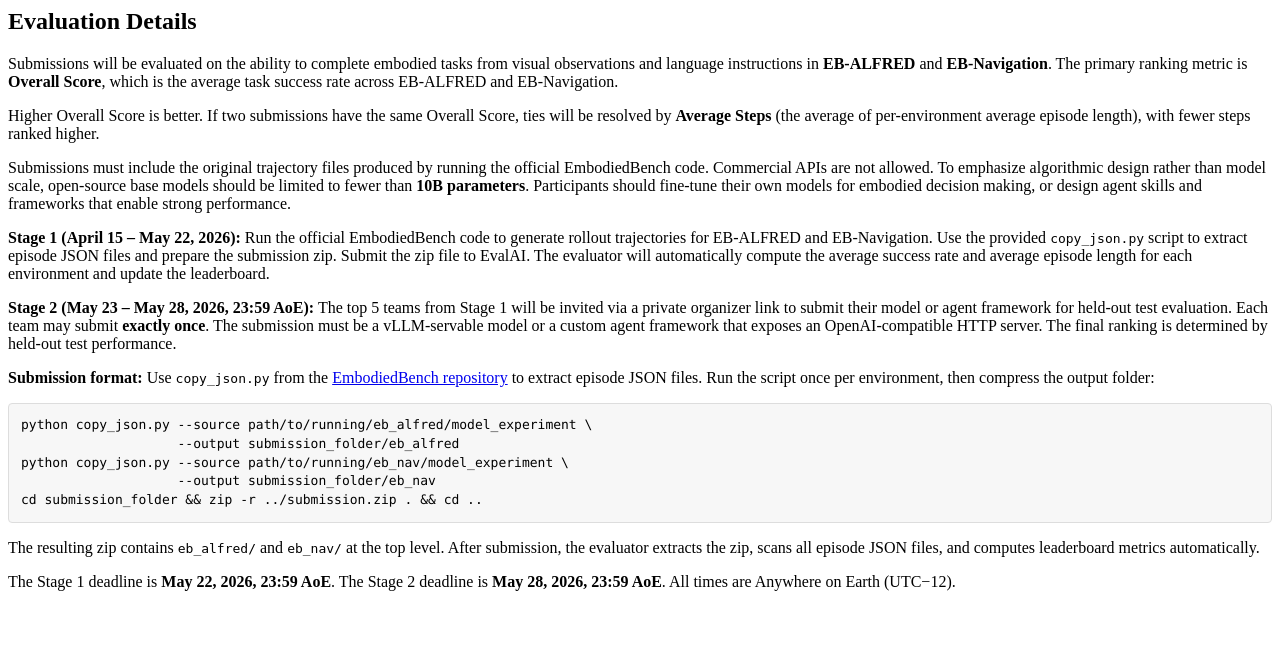
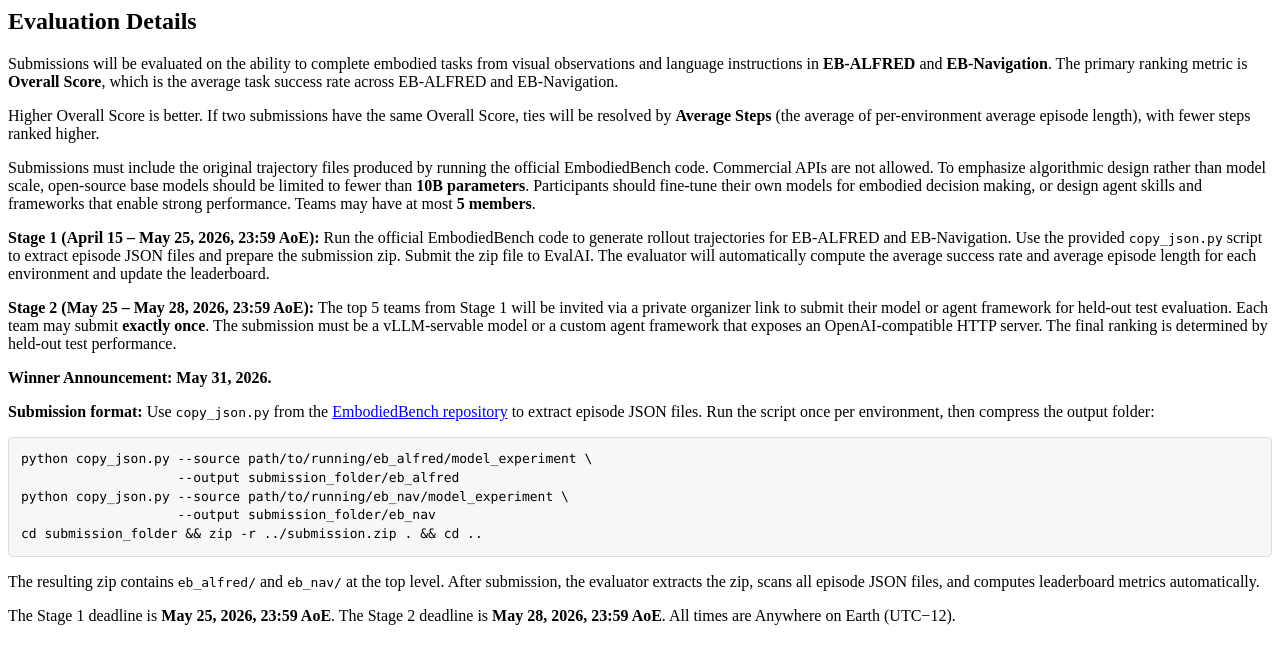
Before and after one commit to YangRui2015/EmbodiedBench-Challenge, a Python web app: template templates/evaluation_details.html in a window 1280 px wide. Shown: the top 664 px of the page. Run offline with Jinja, Linux system fonts and the light colour scheme; the template is opened without the code that fills it, so the values that code supplies are empty.

Commit message:
Update schedule, team size limit, and winner announcement date
- Phase 1 end: May 25 (was May 22)
- Phase 2 start: May 25 (was May 23)
- Winner announcement: May 31, 2026
- Max team size: 5 members
- Add key dates section to main description

Co-Authored-By: Claude Sonnet 4.6 <noreply@anthropic.com>

```diff
--- a/challenge_config.yaml
+++ b/challenge_config.yaml
@@ -14,6 +14,7 @@ remote_evaluation: True
 start_date: 2026-04-15 00:00:00
 end_date: 2026-05-28 23:59:59
 published: True
+max_participants_per_team: 5
 tags:
   - embodied-ai
   - multimodal-large-language-models
@@ -65,7 +66,7 @@ challenge_phases:
     disable_logs: False
     is_submission_public: True
     start_date: 2026-04-15 00:00:00
-    end_date: 2026-05-22 23:59:59
+    end_date: 2026-05-25 23:59:59
     test_annotation_file: annotations/test_annotations_devsplit.json
     codename: dev
     max_submissions_per_day: 5
@@ -104,7 +105,7 @@ challenge_phases:
     allowed_email_ids: []
     disable_logs: False
     is_submission_public: True
-    start_date: 2026-05-23 00:00:00
+    start_date: 2026-05-25 00:00:00
     end_date: 2026-05-28 23:59:59
     test_annotation_file: annotations/test_annotations_testsplit.json
     codename: test
--- a/templates/challenge_phase_1_description.html
+++ b/templates/challenge_phase_1_description.html
@@ -5,7 +5,7 @@
 </p>
 
 <p>
-  This phase runs from <strong>April 15, 2026</strong> to <strong>May 22, 2026, 23:59 AoE</strong>. All times are Anywhere on Earth (UTC−12).
+  This phase runs from <strong>April 15, 2026</strong> to <strong>May 25, 2026, 23:59 AoE</strong>. All times are Anywhere on Earth (UTC−12).
 </p>
 
 <p>
--- a/templates/challenge_phase_2_description.html
+++ b/templates/challenge_phase_2_description.html
@@ -5,7 +5,7 @@
 </p>
 
 <p>
-  This phase runs from <strong>May 23, 2026</strong> to <strong>May 28, 2026, 23:59 AoE (Anywhere on Earth)</strong>.
+  This phase runs from <strong>May 25, 2026</strong> to <strong>May 28, 2026, 23:59 AoE (Anywhere on Earth)</strong>.
 </p>
 
 <h3>Eligibility</h3>
@@ -62,5 +62,5 @@
 </ul>
 
 <p>
-  The final ranking will be determined by the held-out test set evaluation results. The deadline is <strong>May 28, 2026, 23:59 AoE (Anywhere on Earth)</strong>.
+  The final ranking will be determined by the held-out test set evaluation results. The deadline is <strong>May 28, 2026, 23:59 AoE (Anywhere on Earth)</strong>. Winners will be announced on <strong>May 31, 2026</strong>.
 </p>
--- a/templates/evaluation_details.html
+++ b/templates/evaluation_details.html
@@ -9,15 +9,19 @@
 </p>
 
 <p>
-  Submissions must include the original trajectory files produced by running the official EmbodiedBench code. Commercial APIs are not allowed. To emphasize algorithmic design rather than model scale, open-source base models should be limited to fewer than <strong>10B parameters</strong>. Participants should fine-tune their own models for embodied decision making, or design agent skills and frameworks that enable strong performance.
+  Submissions must include the original trajectory files produced by running the official EmbodiedBench code. Commercial APIs are not allowed. To emphasize algorithmic design rather than model scale, open-source base models should be limited to fewer than <strong>10B parameters</strong>. Participants should fine-tune their own models for embodied decision making, or design agent skills and frameworks that enable strong performance. Teams may have at most <strong>5 members</strong>.
 </p>
 
 <p>
-  <strong>Stage 1 (April 15 – May 22, 2026):</strong> Run the official EmbodiedBench code to generate rollout trajectories for EB-ALFRED and EB-Navigation. Use the provided <code>copy_json.py</code> script to extract episode JSON files and prepare the submission zip. Submit the zip file to EvalAI. The evaluator will automatically compute the average success rate and average episode length for each environment and update the leaderboard.
+  <strong>Stage 1 (April 15 – May 25, 2026, 23:59 AoE):</strong> Run the official EmbodiedBench code to generate rollout trajectories for EB-ALFRED and EB-Navigation. Use the provided <code>copy_json.py</code> script to extract episode JSON files and prepare the submission zip. Submit the zip file to EvalAI. The evaluator will automatically compute the average success rate and average episode length for each environment and update the leaderboard.
 </p>
 
 <p>
-  <strong>Stage 2 (May 23 – May 28, 2026, 23:59 AoE):</strong> The top 5 teams from Stage 1 will be invited via a private organizer link to submit their model or agent framework for held-out test evaluation. Each team may submit <strong>exactly once</strong>. The submission must be a vLLM-servable model or a custom agent framework that exposes an OpenAI-compatible HTTP server. The final ranking is determined by held-out test performance.
+  <strong>Stage 2 (May 25 – May 28, 2026, 23:59 AoE):</strong> The top 5 teams from Stage 1 will be invited via a private organizer link to submit their model or agent framework for held-out test evaluation. Each team may submit <strong>exactly once</strong>. The submission must be a vLLM-servable model or a custom agent framework that exposes an OpenAI-compatible HTTP server. The final ranking is determined by held-out test performance.
+</p>
+
+<p>
+  <strong>Winner Announcement: May 31, 2026.</strong>
 </p>
 
 <p>
@@ -35,5 +39,5 @@ cd submission_folder && zip -r ../submission.zip . && cd ..</pre>
 </p>
 
 <p>
-  The Stage 1 deadline is <strong>May 22, 2026, 23:59 AoE</strong>. The Stage 2 deadline is <strong>May 28, 2026, 23:59 AoE</strong>. All times are Anywhere on Earth (UTC−12).
+  The Stage 1 deadline is <strong>May 25, 2026, 23:59 AoE</strong>. The Stage 2 deadline is <strong>May 28, 2026, 23:59 AoE</strong>. All times are Anywhere on Earth (UTC−12).
 </p>
--- a/templates/submission_guidelines.html
+++ b/templates/submission_guidelines.html
@@ -1,7 +1,7 @@
 <h2>Submission Guidelines</h2>
 
 <p>
-  The EvalAI submission portal is used for the EmbodiedBench Challenge at the CVPR 2026 Workshop on Foundation Models Meet Embodied Agents (FMEA) Challenges. Stage 1 runs from <strong>April 15, 2026</strong> to <strong>May 22, 2026, 23:59 AoE</strong>. Stage 2 runs from <strong>May 23, 2026</strong> to <strong>May 28, 2026, 23:59 AoE</strong>. All times are Anywhere on Earth (UTC−12).
+  The EvalAI submission portal is used for the EmbodiedBench Challenge at the CVPR 2026 Workshop on Foundation Models Meet Embodied Agents (FMEA) Challenges. Stage 1 runs from <strong>April 15, 2026</strong> to <strong>May 25, 2026, 23:59 AoE</strong>. Stage 2 runs from <strong>May 25, 2026</strong> to <strong>May 28, 2026, 23:59 AoE</strong>. All times are Anywhere on Earth (UTC−12).
 </p>
 
 <p>
```
Also changed, not shown: templates/description.html (+10 -0 lines).
